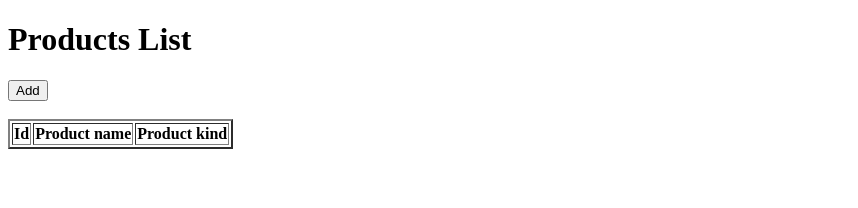
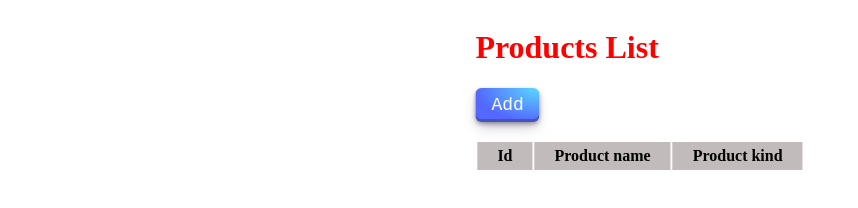
Before and after one commit to chelishvili15/gita, a website: page product-api/index.html in a window 1280 px wide. Shown: the whole page, without its empty margins (0-858 px from the left). Drawn offline with Linux system fonts and the light colour scheme; files that its build step writes are made by us from their sources; no server answers.

Commit message:
home-work1: add styles

```diff
--- a/product-api/index.html
+++ b/product-api/index.html
@@ -4,14 +4,16 @@
     <meta charset="UTF-8">
     <meta http-equiv="X-UA-Compatible" content="IE=edge">
     <meta name="viewport" content="width=device-width, initial-scale=1.0">
-    <title>Document</title>
+    <link rel="stylesheet" type="text/css" href="productList.css">
+    <title>Product List</title>
 </head>
 <body>
+    <div class="cont">
         <h1>Products List</h1>
 
         <a href="/products/add"><button>Add</button></a><br><br>
 
-    <table border="2">
+        <table>
             <thead>
                 <tr>
                 <th>Id</th>
@@ -22,6 +24,7 @@
                 <tbody id="tbody">
             </tbody>
         </table>
+    </div>
     <script>
         const tbody = document.getElementById('tbody')
         const removes = document.getElementsByClassName('remove')
@@ -33,7 +36,7 @@
                 data.forEach(element => {
                     tbody.innerHTML += (`
                     <tr>
-                        <td>${element.id}</td>
+                        <td>${element.id + 1}</td>
                         <td>${element.product}</td>
                         <td>${element.kind}</td>
                         <td><button class="edit">Edit</button></td>
--- a/product-api/main.js
+++ b/product-api/main.js
@@ -6,6 +6,7 @@ const app = express();
 const products = require('./products')
 
 app.use(express.json());
+app.use(express.static('public'));
 
 app.get("/api/products", (req, res) => {
   res.send(products);
@@ -21,7 +22,7 @@ app.get("/products/add", (req, res) => {
 
 app.post("/api/products/add", (req, res) => {
   const val = req.body
-  val.id = Date.now()
+  val.id = products[products.length - 1].id + 1
 
   products.push(val)
 
@@ -41,6 +42,7 @@ app.get('/api/products/edit/:index', (req, res) => {
   })
 })
 
+
 app.put('/api/products/edit', (req, res) => {
   const val = req.body
 
--- /dev/null
+++ b/product-api/public/add.css
@@ -0,0 +1,46 @@
+.cont {
+    position:absolute;
+    left: 50%;
+    transform: translateX(-50%);
+    padding: 30px;
+}
+
+body {
+    background-color: rgb(237, 233, 240);
+}
+
+input {
+    padding: 10px 20px;
+}
+
+*:focus {
+    outline: none;
+}
+
+button {
+  background-image: linear-gradient(-180deg, #37AEE2 0%, #1E96C8 100%);
+  border-radius: .5rem;
+  box-sizing: border-box;
+  color: #FFFFFF;
+  display: flex;
+  font-size: 16px;
+  justify-content: center;
+  padding: 1rem 1.75rem;
+  text-decoration: none;
+  width: 100%;
+  border: 0;
+  cursor: pointer;
+  user-select: none;
+  -webkit-user-select: none;
+  touch-action: manipulation;
+}
+
+button:hover {
+  background-image: linear-gradient(-180deg, #1D95C9 0%, #17759C 100%);
+}
+
+@media (min-width: 768px) {
+  .button-43 {
+    padding: 1rem 2rem;
+  }
+}
--- /dev/null
+++ b/product-api/public/edit.css
@@ -0,0 +1,46 @@
+.cont {
+    position:absolute;
+    left: 50%;
+    transform: translateX(-50%);
+    padding: 30px;
+}
+
+body {
+    background-color: rgb(237, 233, 240);
+}
+
+input {
+    padding: 10px 20px;
+}
+
+*:focus {
+    outline: none;
+}
+
+button {
+  background-image: linear-gradient(-180deg, #37AEE2 0%, #1E96C8 100%);
+  border-radius: .5rem;
+  box-sizing: border-box;
+  color: #FFFFFF;
+  display: flex;
+  font-size: 16px;
+  justify-content: center;
+  padding: 1rem 1.75rem;
+  text-decoration: none;
+  width: 100%;
+  border: 0;
+  cursor: pointer;
+  user-select: none;
+  -webkit-user-select: none;
+  touch-action: manipulation;
+}
+
+button:hover {
+  background-image: linear-gradient(-180deg, #1D95C9 0%, #17759C 100%);
+}
+
+@media (min-width: 768px) {
+  .button-43 {
+    padding: 1rem 2rem;
+  }
+}
--- /dev/null
+++ b/product-api/public/productList.css
@@ -0,0 +1,75 @@
+h1 {
+    color: red;
+}
+
+.cont {
+    position:absolute;
+    left: 50%;
+    transform: translateX(-50%);
+}
+
+th {
+    padding: 5px 20px;
+    background-color: rgb(194, 187, 187);
+}
+
+tr {
+    padding: 10px;
+}
+
+td {
+    padding: 20px;
+}
+
+tr:nth-child(odd) {
+    background: rgb(238, 234, 234);
+}
+
+a:link {
+    text-decoration: none;
+}
+
+button{
+  align-items: center;
+  appearance: none;
+  background-image: radial-gradient(100% 100% at 100% 0, #5adaff 0, #5468ff 100%);
+  border: 0;
+  border-radius: 6px;
+  box-shadow: rgba(45, 35, 66, .4) 0 2px 4px,rgba(45, 35, 66, .3) 0 7px 13px -3px,rgba(58, 65, 111, .5) 0 -3px 0 inset;
+  box-sizing: border-box;
+  color: #fff;
+  cursor: pointer;
+  display: inline-flex;
+  font-family: "JetBrains Mono",monospace;
+  height: 34px;
+  justify-content: center;
+  line-height: 1;
+  list-style: none;
+  overflow: hidden;
+  padding-left: 16px;
+  padding-right: 16px;
+  position: relative;
+  text-align: left;
+  text-decoration: none;
+  transition: box-shadow .15s,transform .15s;
+  user-select: none;
+  -webkit-user-select: none;
+  touch-action: manipulation;
+  white-space: nowrap;
+  will-change: box-shadow,transform;
+  font-size: 18px;
+}
+
+button:focus {
+  box-shadow: #3c4fe0 0 0 0 1.5px inset, rgba(45, 35, 66, .4) 0 2px 4px, rgba(45, 35, 66, .3) 0 7px 13px -3px, #3c4fe0 0 -3px 0 inset;
+}
+
+button:hover {
+  box-shadow: rgba(45, 35, 66, .4) 0 4px 8px, rgba(45, 35, 66, .3) 0 7px 13px -3px, #3c4fe0 0 -3px 0 inset;
+  transform: translateY(-2px);
+}
+
+button:active {
+  box-shadow: #3c4fe0 0 3px 7px inset;
+  transform: translateY(2px);
+}
```
Also changed, not shown: product-api/add.html (+5 -2 lines), product-api/edit.html (+4 -1 lines), product-api/products.js (+4 -4 lines). Lines whose indentation alone changed are shown as unchanged.
